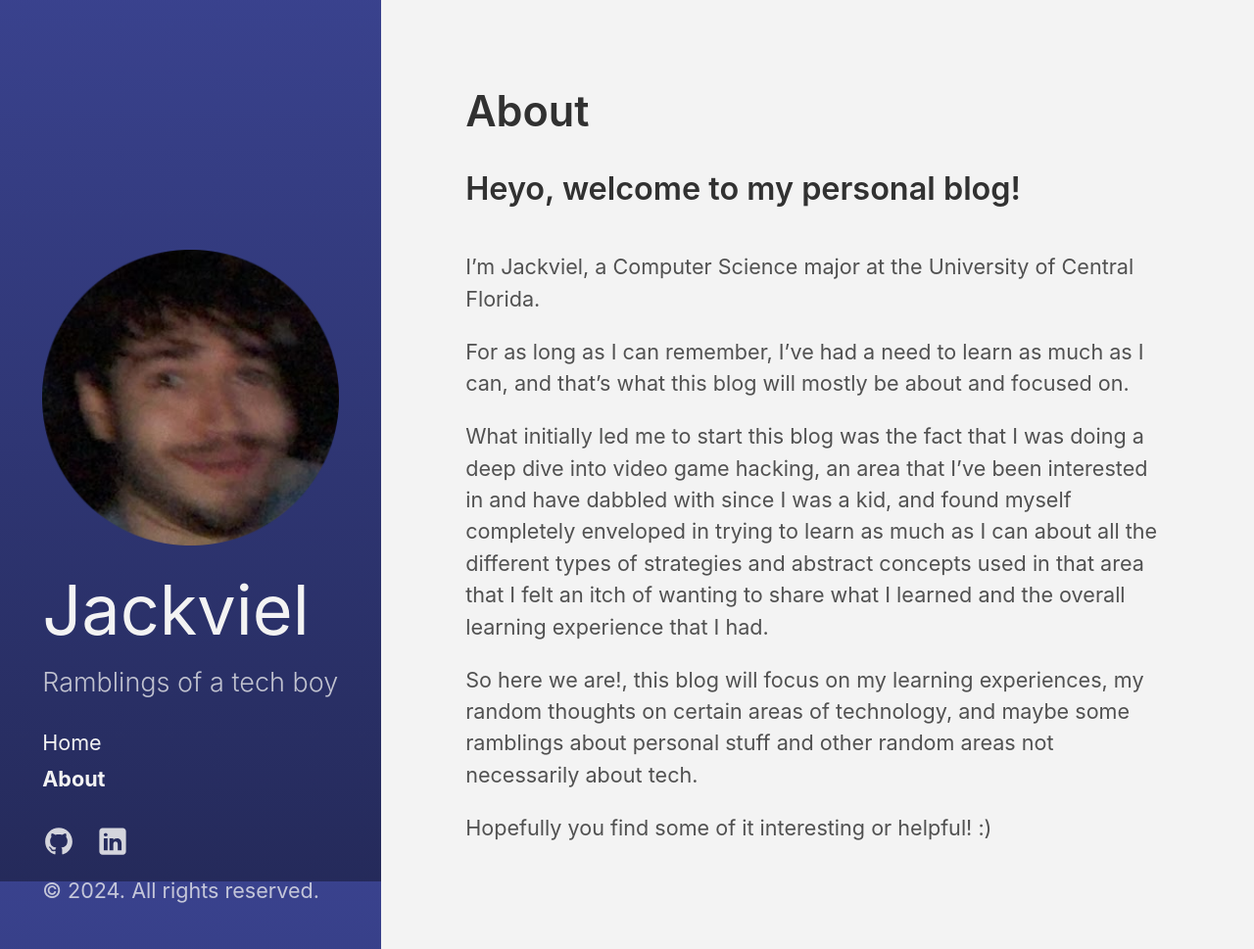
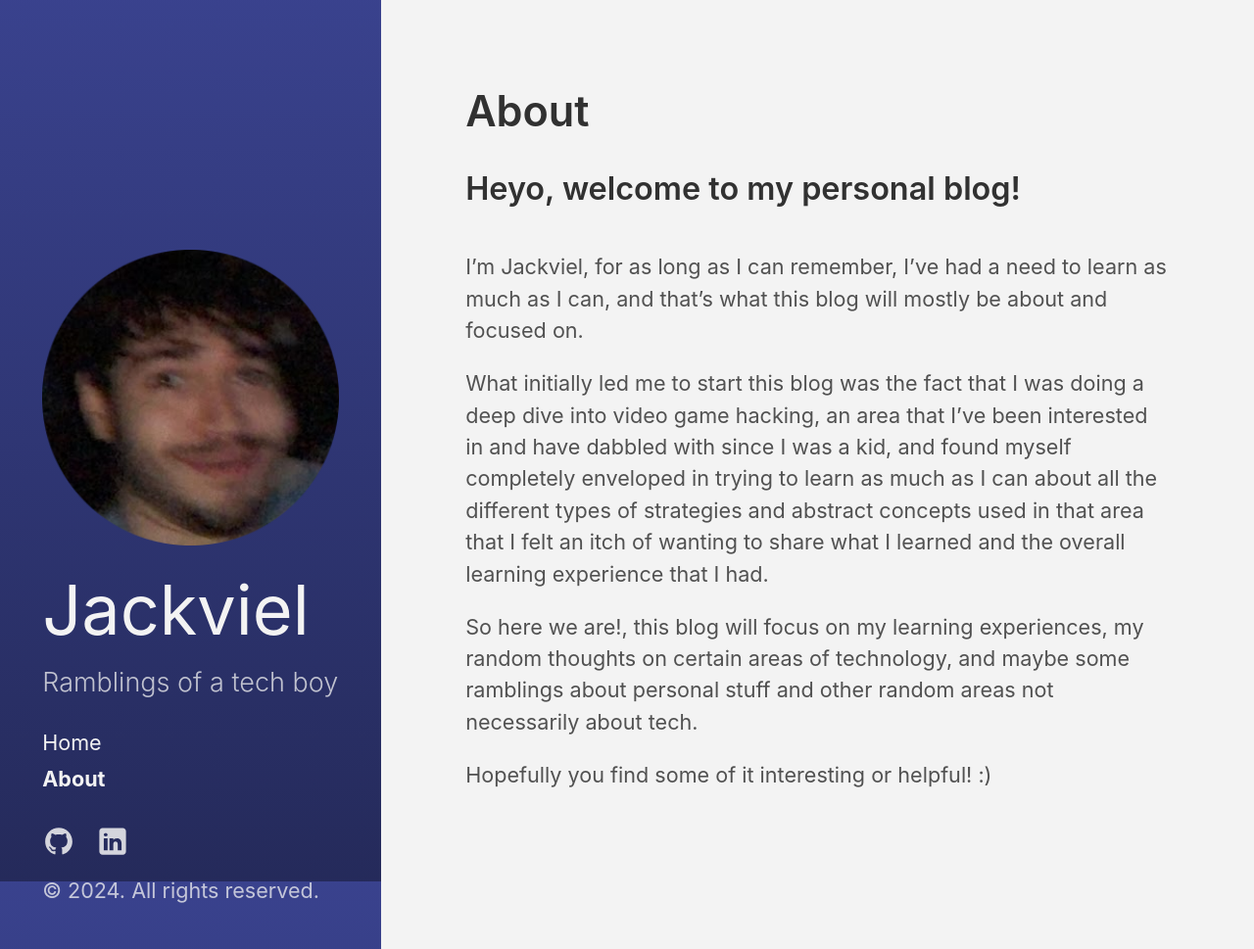
Before and after one commit to jackviel/Personal-Blog-Jekyll, a Jekyll site: the page built from about.md, in a window 1280 px wide and 969 px high. Shown: the whole window at 98% size. Built offline with Jekyll 4.4.1, drawn with Linux system fonts in a browser that asks for light colours.

Commit message:
Update about.md

```diff
--- a/about.md
+++ b/about.md
@@ -6,9 +6,7 @@ sidebar_link: true
 
 ## Heyo, welcome to my personal blog!
 <br />
-I'm Jackviel, a Computer Science major at the University of Central Florida.
-
-For as long as I can remember, I've had a need to learn as much as I can, and that's what this blog
+I'm Jackviel, for as long as I can remember, I've had a need to learn as much as I can, and that's what this blog
 will mostly be about and focused on.
 
 What initially led me to start this blog was the fact that I was doing a deep dive into
```
